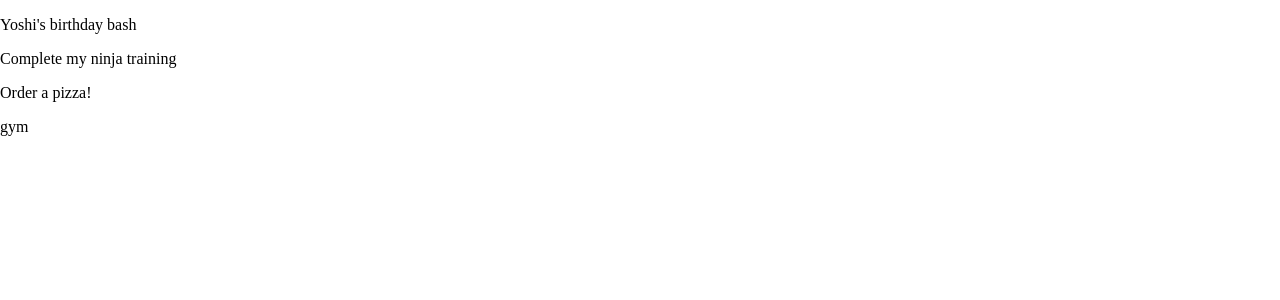
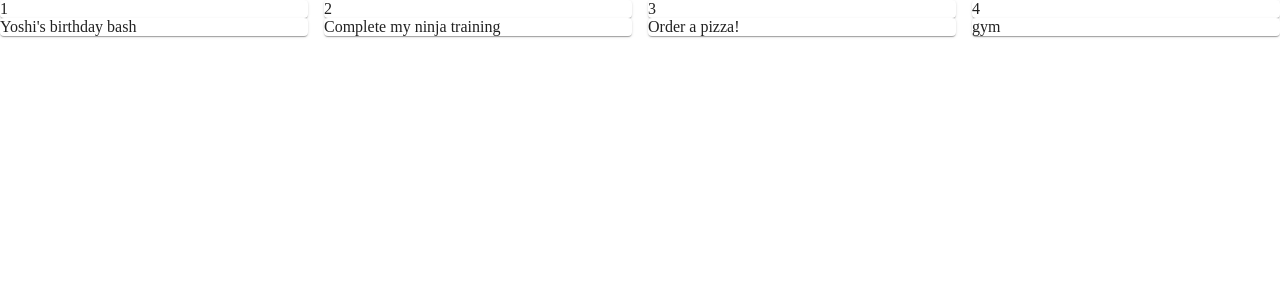
Before and after one commit to amzazibssh/MUI_commands, a React (Vite) app: page / in a window 1280 px wide. Shown: the top 300 px of the page. Built offline with nearby package versions, Linux system fonts and the light colour scheme; data requests are answered from the project's data file.

Commit message:
comp: grid paper

```diff
--- a/src/pages/Notes.jsx
+++ b/src/pages/Notes.jsx
@@ -1,3 +1,4 @@
+import { Grid, Paper } from '@mui/material';
 import React, { useEffect, useState } from 'react'
 
 export default function Notes() {
@@ -11,9 +12,28 @@ export default function Notes() {
 
   return (
     <div>
-      {notes.map(note => (
-        <p key={note.id}>{ note.title }</p>
-      ))}
+      <Grid container spacing={2}>
+        <Grid size={{md:3, xs:12}}>
+          <Paper>1</Paper>
+        </Grid>
+        <Grid size={{md:3, xs:12}}>
+          <Paper>2</Paper>
+        </Grid>
+        <Grid size={{md:3, xs:12}}>
+          <Paper>3</Paper>
+        </Grid>
+        <Grid size={{md:3, xs:12}}>
+          <Paper>4</Paper>
+        </Grid>
+      </Grid>
+
+      <Grid container spacing={2}>
+        {notes.map( note => (
+          <Grid key={note.id} size={{md:3, xs:12}}>
+            <Paper>{note.title}</Paper>
+          </Grid>
+        ))}
+      </Grid>
     </div>
   )
 }
```
